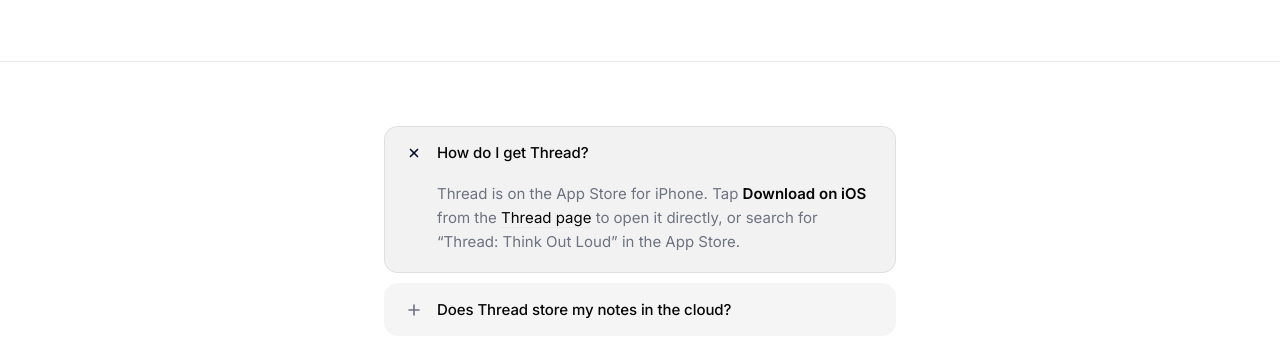
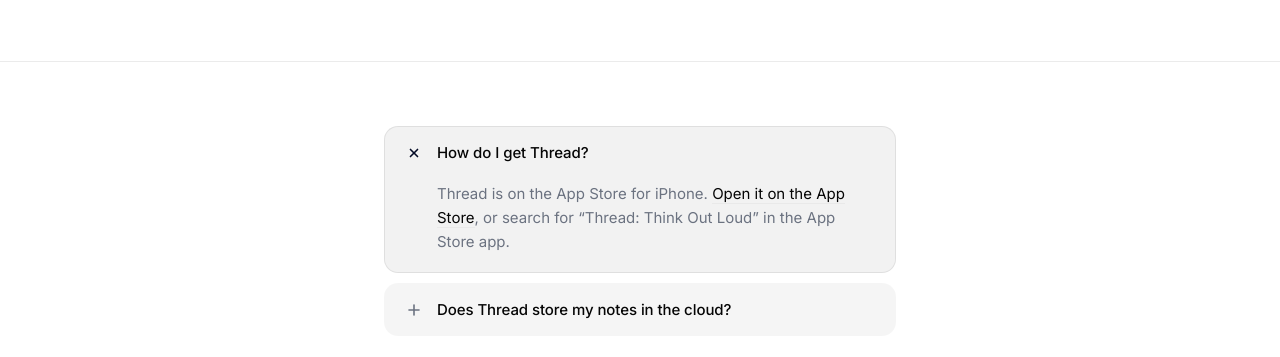
Before and after one commit to VJPDevelopment/VJP-Development-Website, a plain HTML site: page support.html in a window 1280 px wide. Both pictures are taken after a click on the heading "How do I get Thread?". Shown: the part 485-842 px from the top of the page. Drawn offline with Linux system fonts and the light colour scheme.

Commit message:
Wire Download on iOS + support FAQ to live App Store listing

```diff
--- a/support.html
+++ b/support.html
@@ -67,11 +67,14 @@
             </summary>
             <div class="faq-answer">
               <p>
-                Thread is on the App Store for iPhone. Tap
-                <em>Download on iOS</em> from the
-                <a href="thread.html">Thread page</a> to open it directly,
-                or search for &ldquo;Thread: Think Out Loud&rdquo; in the
-                App Store.
+                Thread is on the App Store for iPhone.
+                <a
+                  href="https://apps.apple.com/us/app/thread-think-out-loud/id6765586901"
+                  target="_blank"
+                  rel="noopener noreferrer"
+                  >Open it on the App Store</a
+                >, or search for &ldquo;Thread: Think Out Loud&rdquo; in
+                the App Store app.
               </p>
             </div>
           </details>
```
Also changed, not shown: thread.html (+1 -1 lines).
